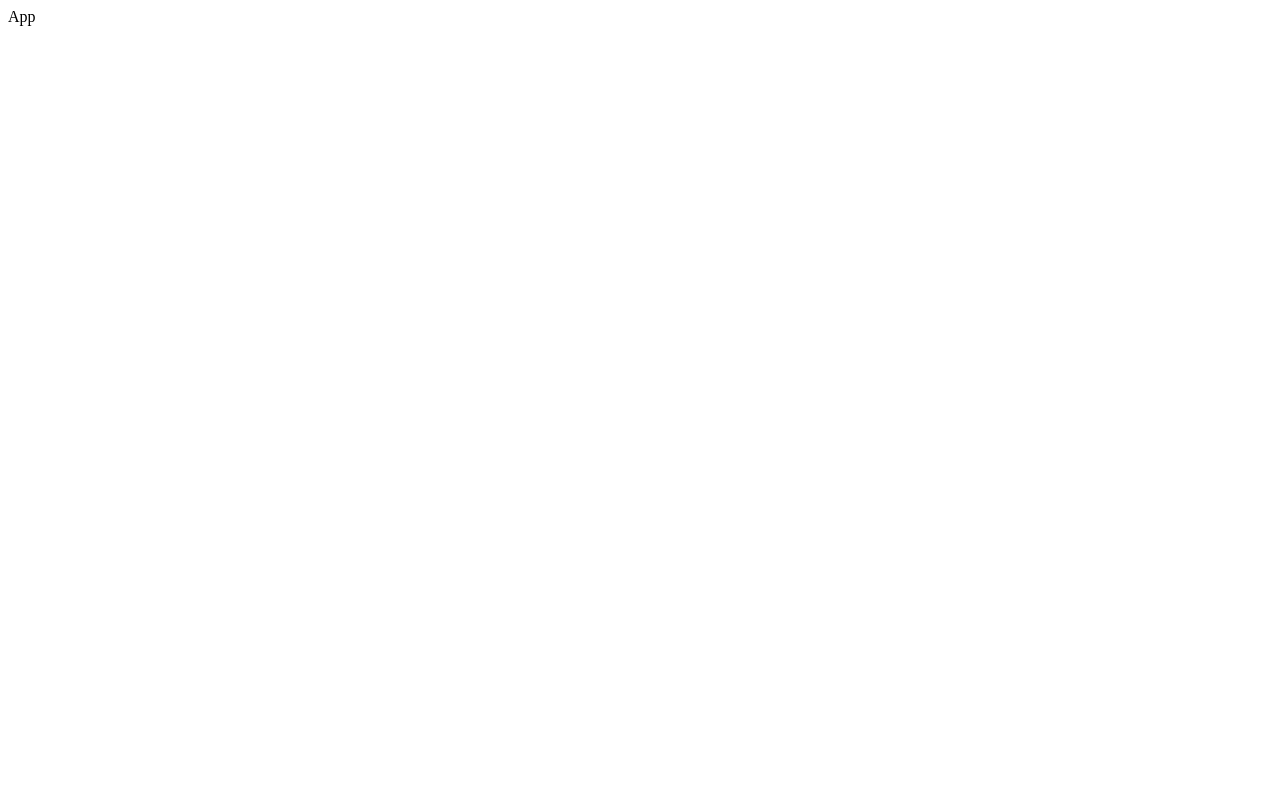
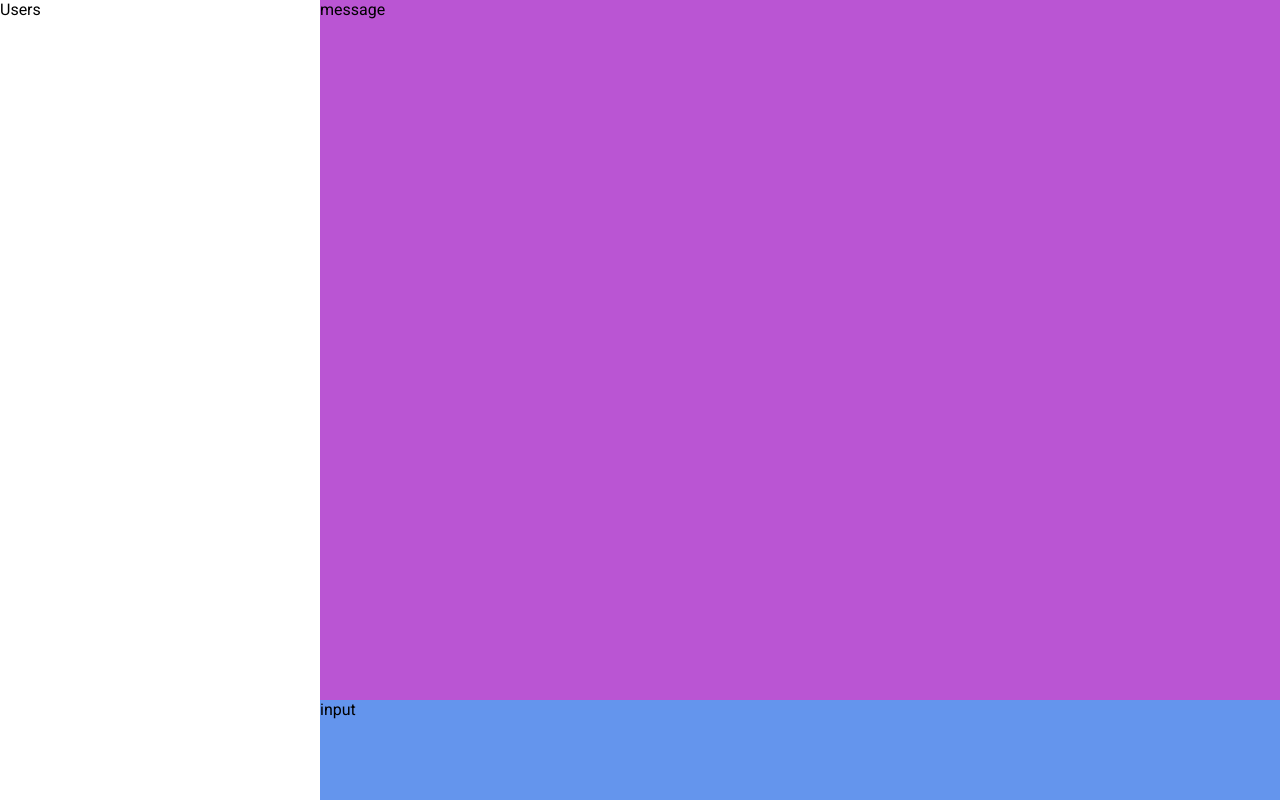
Before and after one commit to AlexandrHoroshih/chat-app, a React (Create React App) app: page / in a window 1280 px wide. Built offline with nearby package versions, Linux system fonts and the light colour scheme.

Commit message:
feat(app/layout): basic layout for the chat app

```diff
--- a/src/App.tsx
+++ b/src/App.tsx
@@ -1,9 +1,14 @@
 import React from 'react';
+import './app.css';
 
 const App: React.FC = () => {
   return (
     <>
-      <header>App</header>
+      <main className="layout">
+        <aside className="sidebar">Users</aside>
+        <section className="chat">message</section>
+        <section className="input">input</section>
+      </main>
     </>
   );
 };
--- /dev/null
+++ b/src/app.css
@@ -0,0 +1,30 @@
+* {
+  box-sizing: border-box;
+  padding: 0;
+  margin: 0;
+}
+
+body {
+  font-family: 'Roboto';
+}
+
+.layout {
+  display: grid;
+  grid-template-columns: 1fr 3fr;
+  grid-template-rows: 1fr 100px;
+  grid-template-areas:
+    'sidebar chat'
+    'sidebar input';
+  width: 100vw;
+  height: 100vh;
+}
+
+.chat {
+  grid-area: chat;
+  background-color: mediumorchid;
+}
+
+.input {
+  grid-area: input;
+  background-color: cornflowerblue;
+}
```
